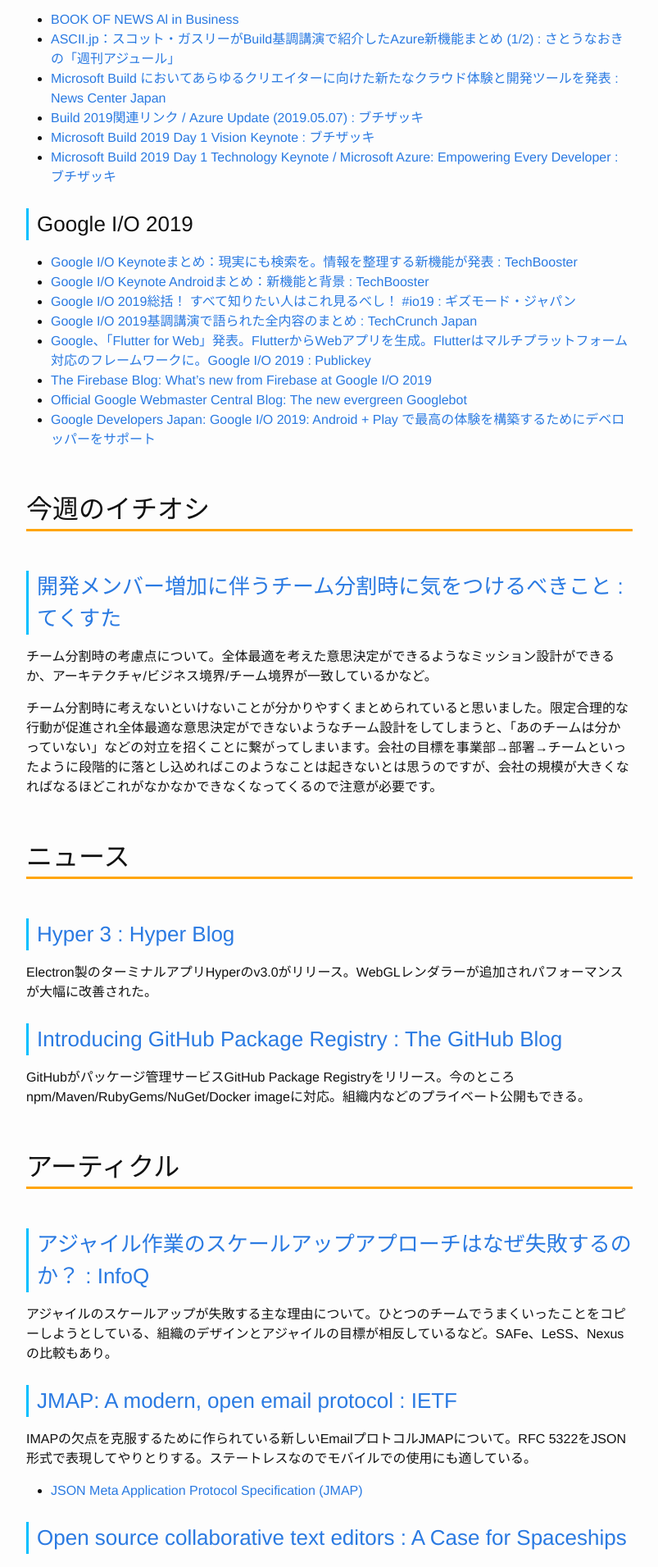
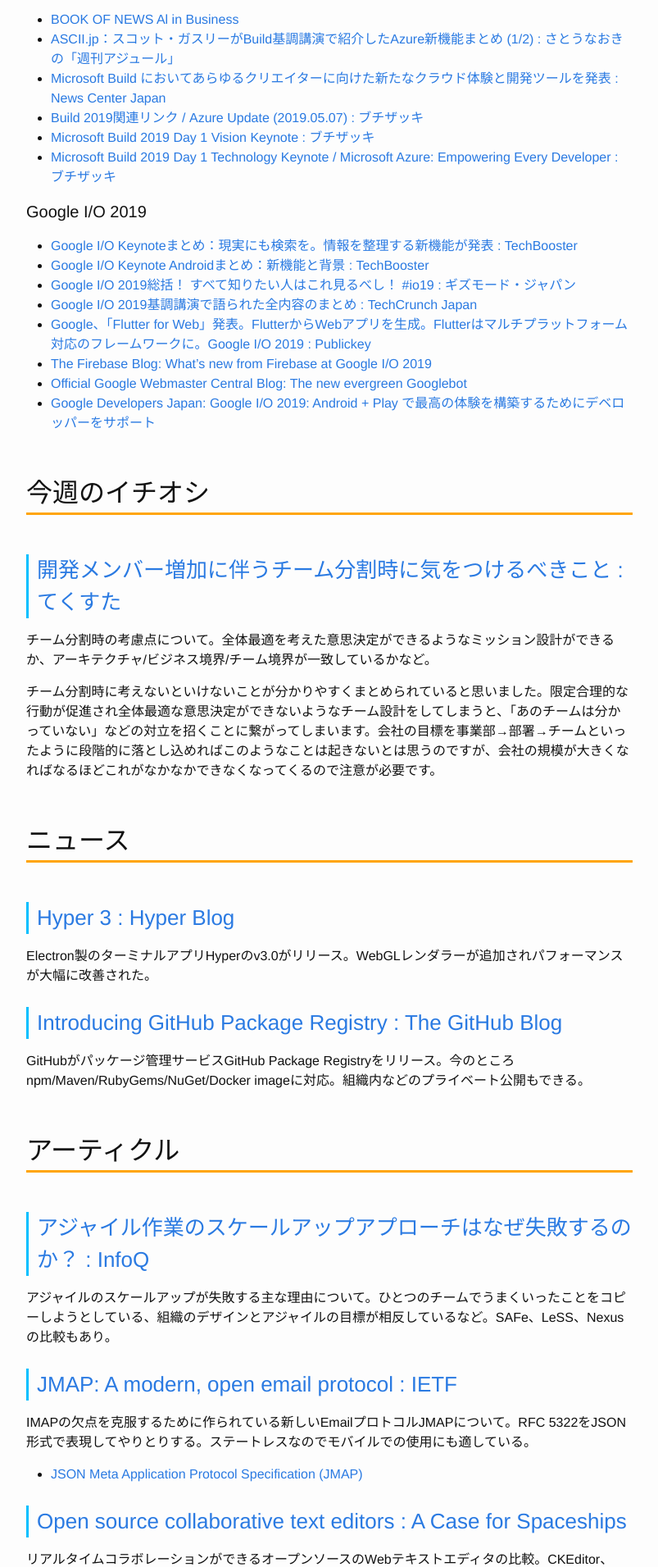
Before and after one commit to Gather-Tech/Gather-Tech.github.io, a Jekyll site: the page built from _posts/2019/2019-05-13-Gather150.md, in a window 1280 px wide. Shown: the part 734-2645 px from the top of the page at 82% size, without its empty margins (238-1041 px from the left). Built offline with Jekyll 4.4.1, drawn with Linux system fonts in a browser that asks for light colours; comment, search, counter and statistics services are not loaded.

Commit message:
fix typo

```diff
--- a/_posts/2019/2019-05-13-Gather150.md
+++ b/_posts/2019/2019-05-13-Gather150.md
@@ -20,7 +20,7 @@
 - [Microsoft Build 2019 Day 1 Vision Keynote : ブチザッキ](https://blog.azure.moe/2019/05/07/microsoft-build-2019-day-1-vision-keynote/)
 - [Microsoft Build 2019 Day 1 Technology Keynote / Microsoft Azure: Empowering Every Developer : ブチザッキ](https://blog.azure.moe/2019/05/07/microsoft-build-2019-day-1-technology-keynote-microsoft-azure-empowering-every-developer/)
 
-### Google I/O 2019
+#### Google I/O 2019
 
 - [Google I/O Keynoteまとめ：現実にも検索を。情報を整理する新機能が発表 : TechBooster](https://techbooster.org/android/18164/)
 - [Google I/O Keynote Androidまとめ：新機能と背景 : TechBooster](https://techbooster.org/android/18203/)
```
